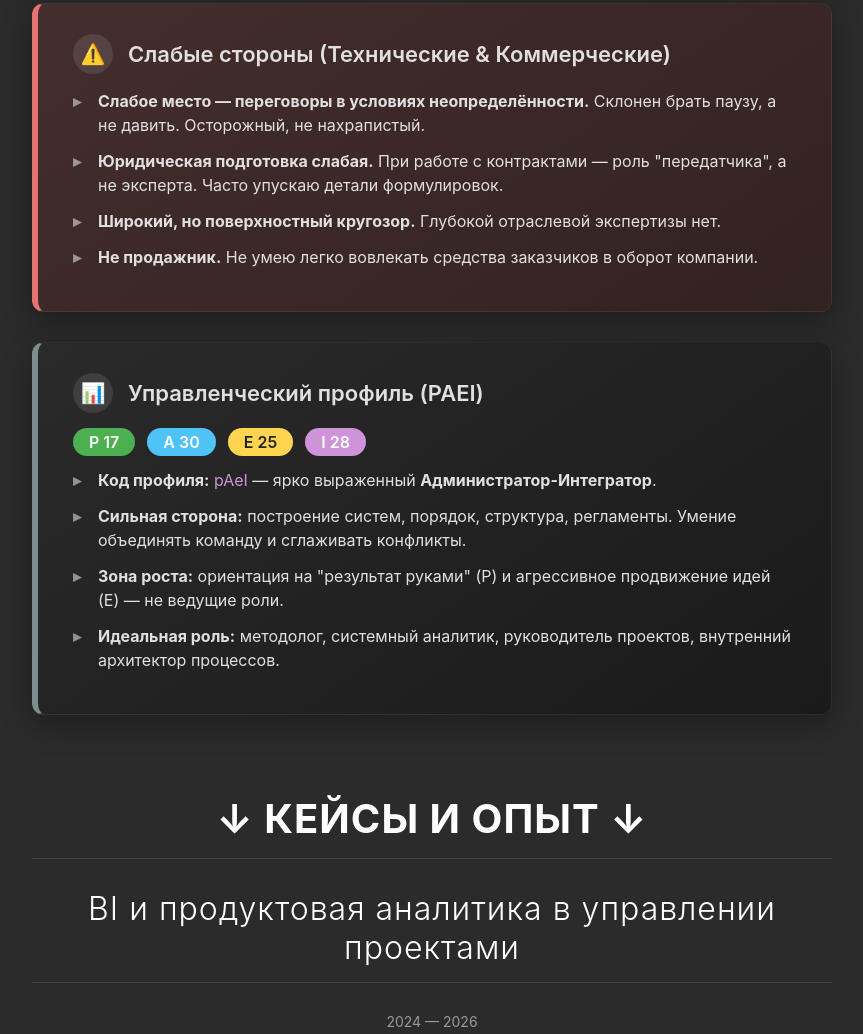
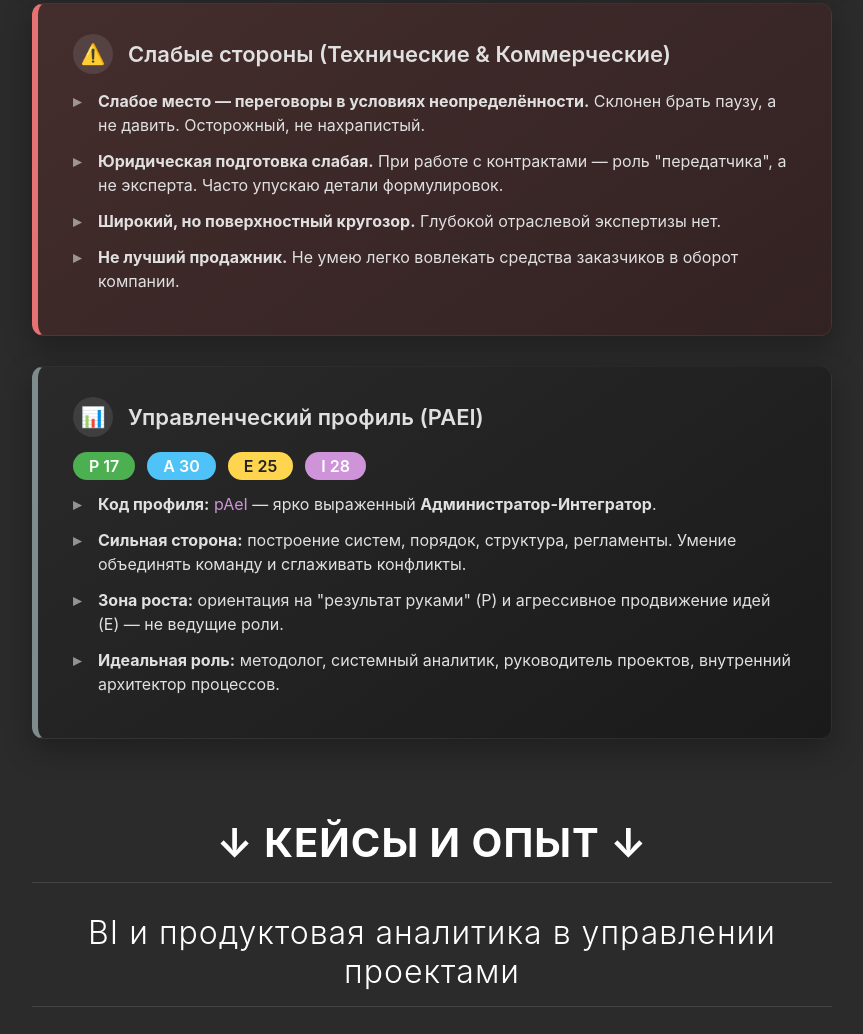
Before and after one commit to wgzzik/cv, a plain HTML site: page index.html in a window 1280 px wide. Shown: the part 1271-2305 px from the top of the page, without its empty margins (208-1071 px from the left). Drawn offline with Linux system fonts and the light colour scheme.

Commit message:
Update index.html

```diff
--- a/index.html
+++ b/index.html
@@ -271,7 +271,7 @@
                     <li><strong>Слабое место — переговоры в условиях неопределённости.</strong> Склонен брать паузу, а не давить. Осторожный, не нахрапистый.</li>
                     <li><strong>Юридическая подготовка слабая.</strong> При работе с контрактами — роль "передатчика", а не эксперта. Часто упускаю детали формулировок.</li>
                     <li><strong>Широкий, но поверхностный кругозор.</strong> Глубокой отраслевой экспертизы нет.</li>
-                    <li><strong>Не продажник.</strong> Не умею легко вовлекать средства заказчиков в оборот компании.</li>
+                    <li><strong>Не лучший продажник.</strong> Не умею легко вовлекать средства заказчиков в оборот компании.</li>
                 </ul>
             </div>
 
```
